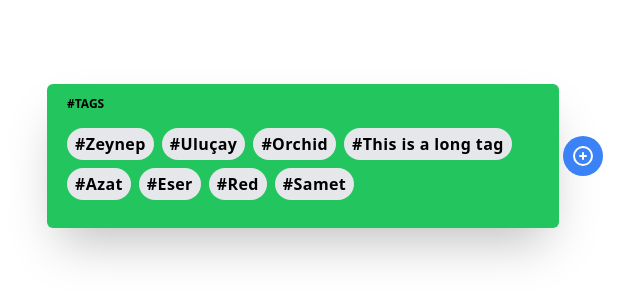
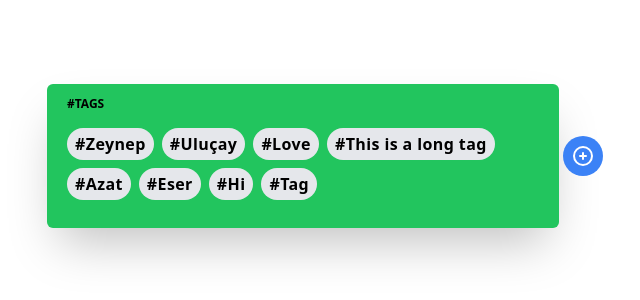
Before and after one commit to azateser/tailwindCSS_uiPack, a website: page src/tags.html in a window 1280 px wide. Shown: the part 244-544 px from the top of the page, without its empty margins (313-953 px from the left). Drawn offline with Linux system fonts and the light colour scheme.

Commit message:
Update tags.html

```diff
--- a/src/tags.html
+++ b/src/tags.html
@@ -16,12 +16,12 @@
                 <div class="my-3 flex flex-wrap -m-1">
                     <span class="m-1 bg-gray-200 hover:bg-gray-300 rounded-full px-2 font-bold font-sm leading-loose cursor-pointer tracking-wide">#Zeynep</span>
                     <span class="m-1 bg-gray-200 hover:bg-gray-300 rounded-full px-2 font-bold font-sm leading-loose cursor-pointer tracking-wide">#Uluçay</span>
-                    <span class="m-1 bg-gray-200 hover:bg-gray-300 rounded-full px-2 font-bold font-sm leading-loose cursor-pointer tracking-wide">#Orchid</span>
+                    <span class="m-1 bg-gray-200 hover:bg-gray-300 rounded-full px-2 font-bold font-sm leading-loose cursor-pointer tracking-wide">#Love</span>
                     <span class="m-1 bg-gray-200 hover:bg-gray-300 rounded-full px-2 font-bold font-sm leading-loose cursor-pointer tracking-wide">#This is a long tag</span>
                     <span class="m-1 bg-gray-200 hover:bg-gray-300 rounded-full px-2 font-bold font-sm leading-loose cursor-pointer tracking-wide">#Azat</span>
                     <span class="m-1 bg-gray-200 hover:bg-gray-300 rounded-full px-2 font-bold font-sm leading-loose cursor-pointer tracking-wide">#Eser</span>
-                    <span class="m-1 bg-gray-200 hover:bg-gray-300 rounded-full px-2 font-bold font-sm leading-loose cursor-pointer tracking-wide">#Red</span>
-                    <span class="m-1 bg-gray-200 hover:bg-gray-300 rounded-full px-2 font-bold font-sm leading-loose cursor-pointer tracking-wide">#Samet</span>
+                    <span class="m-1 bg-gray-200 hover:bg-gray-300 rounded-full px-2 font-bold font-sm leading-loose cursor-pointer tracking-wide">#Hi</span>
+                    <span class="m-1 bg-gray-200 hover:bg-gray-300 rounded-full px-2 font-bold font-sm leading-loose cursor-pointer tracking-wide">#Tag</span>
                 </div>
             </div>
         </div>
```
